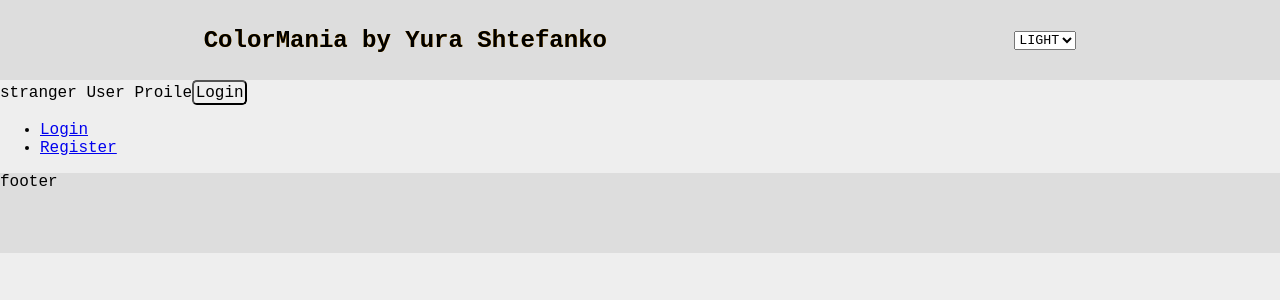
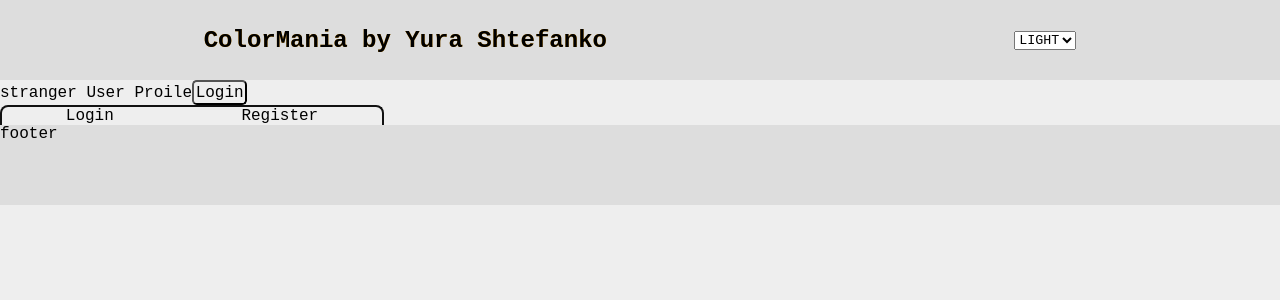
Before and after one commit to Viper-JSX/Colormania-React, a React (Create React App) app: page /user/authorization in a window 1280 px wide. Shown: the top 300 px of the page. Built offline with nearby package versions, Linux system fonts and the light colour scheme.

Commit message:
Configured layout of authorizationNavigation, added highlighting for active and not active  navigation element

```diff
--- a/src/components/Authorization_form/Authorization_navigation.tsx
+++ b/src/components/Authorization_form/Authorization_navigation.tsx
@@ -8,8 +8,8 @@ function AuthorizationNavigation():JSX.Element{
     return(
         <nav className={`authorizationNavigation ${themeName}`}>
             <ul>
-                <li><NavLink to="login" >Login</NavLink></li>
-                <li><NavLink to="register" >Register</NavLink></li>
+                <li><NavLink className={`navigationLink`} to="login" >Login</NavLink></li>
+                <li><NavLink className={`navigationLink`} to="register" >Register</NavLink></li>
             </ul>
         </nav>
     );
--- a/src/css/App.css
+++ b/src/css/App.css
@@ -336,8 +336,56 @@ header .appTitle:hover{
 
 
 /*---Authorization---*/
+.authorizationForm{
+    width: 30vw;
+    min-width: 300px;
+}
 
+.authorizationNavigation{
+    width: 100%;
+    border: var(--standardDarkBorder);
+    border-bottom: none;
+    border-top-left-radius: 0.5rem;
+    border-top-right-radius: 0.5rem;
+    overflow: hidden;
+}
 
+.authorizationNavigation > ul{
+    width: 100%;
+    height: 100%;
+    margin: 0;
+    padding: 0;
+    list-style: none;
+    display: flex;
+}
+
+.authorizationNavigation > ul > li{
+    height: 100%;
+    text-align: center;
+    display: inline-block;
+    flex-grow: 1;
+}
+
+.authorizationNavigation > ul > li .navigationLink{
+    width: 100%;
+    height: 100%;
+    text-decoration: none;
+    display: inline-block;
+}
+
+.authorizationNavigation > ul > li .navigationLink:not(.active):hover{
+    background-color: var(--transparentDarkColor);
+}
+
+.authorizationNavigation > ul > li .active{
+    color: var(--lightColor);
+    background-color: var(--darkBackground);
+    font-weight: 700;
+}
+
+.authorizationNavigation > ul > li .navigationLink:not(.active){
+    color: var(--darkColor);
+}
 
 /*---Message---*/
 .messageWindow{
```
